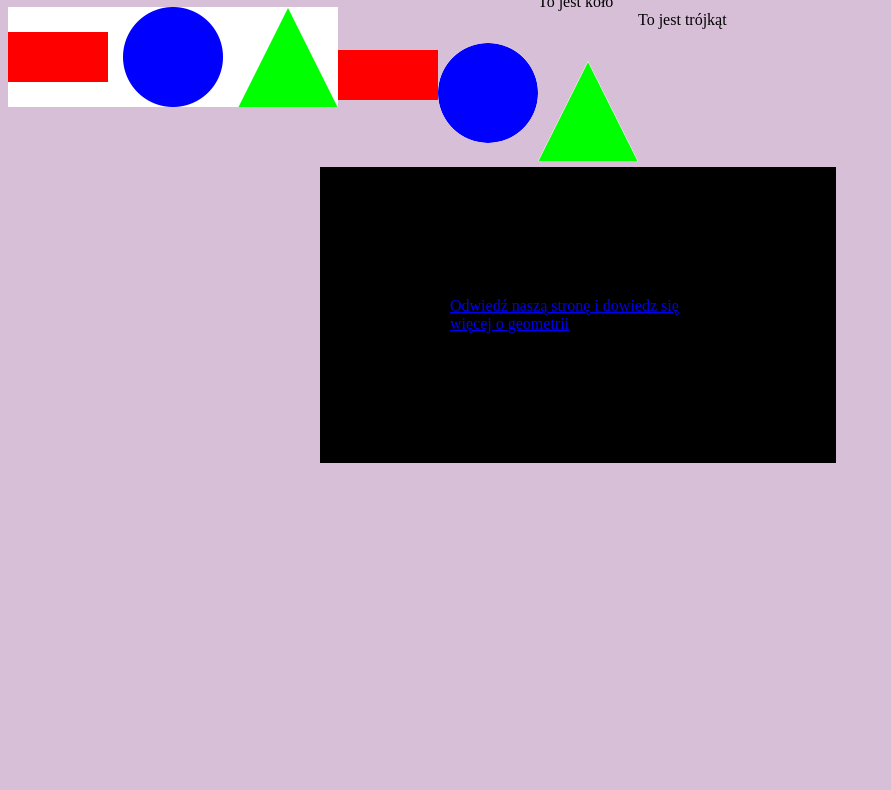
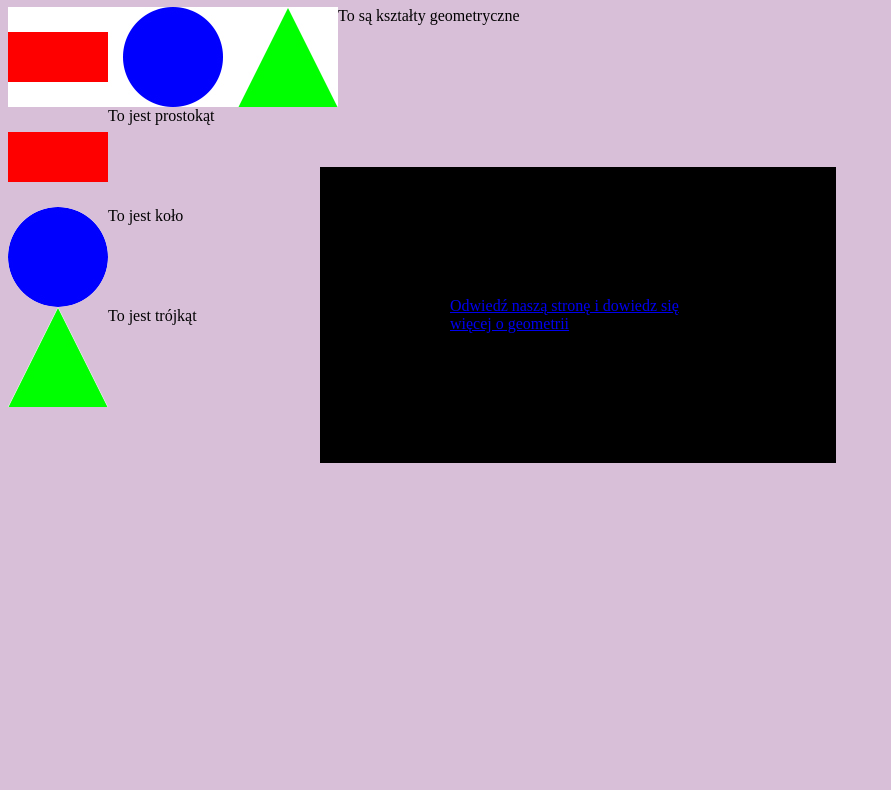
Before and after one commit to Kjur0/i12-zad3, a plain HTML site: page zad3/index.html in a window 1280 px wide. Shown: the part 73-863 px from the top of the page, without its empty margins (0-891 px from the left). Before the commit the page ends 800 px from the top, so only its background shows below. Drawn offline with Linux system fonts and the light colour scheme.

Commit message:
small fixes

```diff
--- a/zad2/style.css
+++ b/zad2/style.css
@@ -7,7 +7,7 @@ body {
 }
 
 div {
-	aspect-ratio: 1;
+	aspect-ratio: 1/1;
 	position: absolute;
 	left: 50%;
 	top: 50%;
@@ -20,32 +20,38 @@ div {
 	background-color: darkkhaki;
 	z-index: 1;
 }
+
 #div2 {
 	width: 45%;
 	background-color: darkmagenta;
 	z-index: 2;
 }
+
 #div3 {
 	width: 40%;
 	background-color: darkolivegreen;
 	z-index: 3;
 }
+
 #div4 {
 	width: 35%;
 	background-color: darkorange;
 	z-index: 4;
 	box-shadow: orange 10px 10px 5px;
 }
+
 #div5 {
 	width: 30%;
 	background-color: darkorchid;
 	z-index: 5;
 }
+
 #div6 {
 	width: 25%;
 	background-color: darkred;
 	z-index: 6;
 }
+
 #div7 {
 	width: 20%;
 	background-color: darksalmon;
--- a/zad3/index.html
+++ b/zad3/index.html
@@ -10,8 +10,10 @@
 
 <body>
 	<h1>Kształty</h1>
-	<img src="img.jpg" alt="zdjęcie">
-	<p>To są kształty geometryczne</p>
+	<div>
+		<img src="img.jpg" alt="zdjęcie">
+		<p>To są kształty geometryczne</p>
+	</div>
 	<div>
 		<img src="img.jpg" alt="zdjęcie" id="img1">
 		<p>To jest prostokąt</p>
--- a/zad3/style.css
+++ b/zad3/style.css
@@ -36,5 +36,9 @@ img {
 p {
 	display: inline;
 	position: relative;
-	top: -50px;
+	clear: both;
 }
+
+div {
+	clear: both;
+}
--- a/zad5/style.css
+++ b/zad5/style.css
@@ -12,7 +12,7 @@ div {
 	left: 50%;
 	top: 50%;
 	transform: translate(-50%, -50%);
-	aspect-ratio: 1;
+	aspect-ratio: 1/1;
 	height: 50%;
 	text-align: center;
 	display: flex;
```
